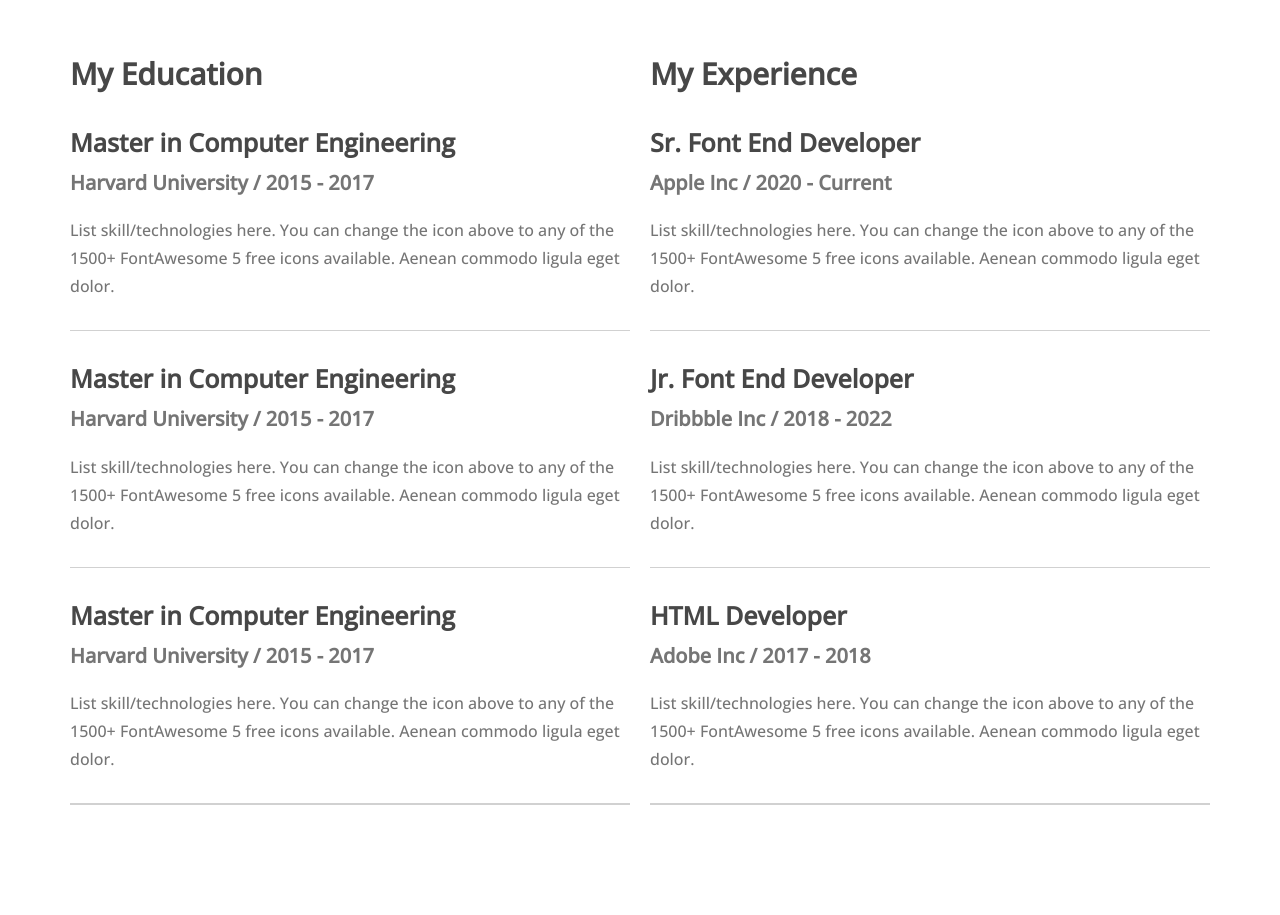
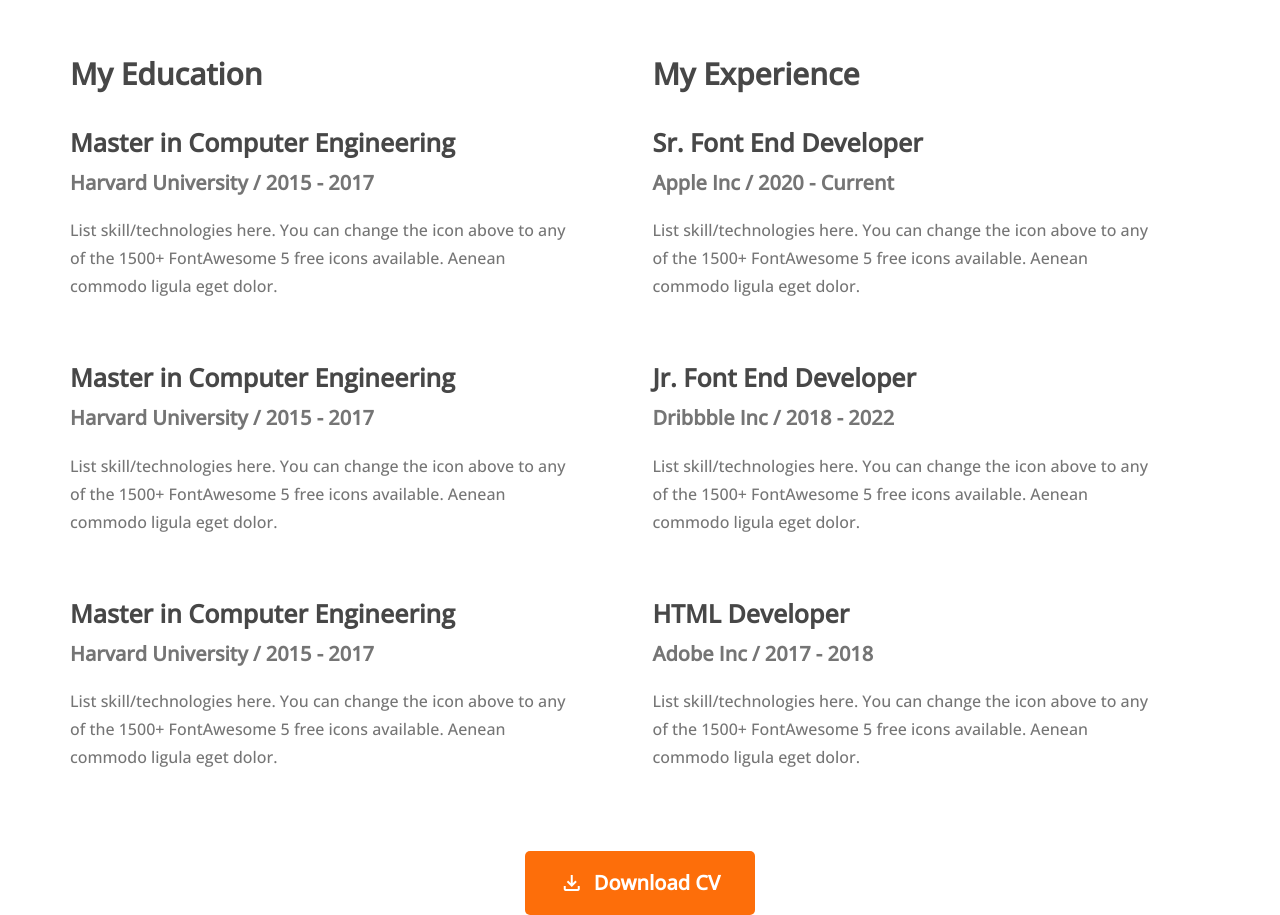
Before and after one commit to SayhanA/developer-portfolio, a plain HTML site: page index.html in a window 1280 px wide. Shown: the part 2740-3655 px from the top of the page. Before the commit the page ends 3545 px from the top, so only its background shows below. Drawn offline with nearby package versions, Linux system fonts and the light colour scheme.

Commit message:
third add

```diff
--- a/index.html
+++ b/index.html
@@ -10,6 +10,7 @@
     <link rel="stylesheet" href="/../../My/Other/CSS/all.min.css">
     <script src="https://kit.fontawesome.com/c756527c45.js" crossorigin="anonymous"></script>
     <link rel="stylesheet" href="https://fonts.googleapis.com/css2?family=Material+Symbols+Outlined:opsz,wght,FILL,GRAD@20..48,100..700,0..1,-50..200" />
+
 </head>
 <body>
     <header>
@@ -124,7 +125,7 @@
                             </ul>
                         </li>
                         <li>
-                            <ul class="sesume-ser">
+                            <ul class="sesume-ser" id="last">
                                 <li><h4>Master in Computer Engineering</h4></li>
                                 <li class="resume-year">Harvard University / 2015 - 2017</li>
                                 <li>List skill/technologies here. You can change the icon above
@@ -154,7 +155,7 @@
                             </ul>
                         </li>
                         <li>
-                            <ul class="sesume-ser">
+                            <ul class="sesume-ser" id="last">
                                 <li><h4>HTML Developer</h4></li>
                                 <li class="resume-year">Adobe Inc / 2017 - 2018</li>
                                 <li>List skill/technologies here. You can change the icon above
@@ -165,8 +166,10 @@
 
                     </ul>
                 </div>
-
             </div>
+            <button class="btn-primary"><span class="material-symbols-outlined">
+                download
+                </span>Download CV</button>
         </section>
     </main>
 </body>
--- a/styles/portfolio.css
+++ b/styles/portfolio.css
@@ -206,12 +206,14 @@ main{
 }
 
 /* Resume Styles */
-.resume{
-
+.resume {
+    display: flex;
+    flex-direction: column;
+    align-items: center;
 }
 .resume-content{
     display: flex;
-    gap: 20px;
+    gap: 25px;
 }
 .section-title{
     margin-bottom: 113px;
@@ -231,7 +233,7 @@ main{
     color: #474747;
     margin-bottom:30px ;
 }
-.my-education ul{
+.my-education>ul{
     border-bottom: 1px solid #D1D1D1;
 }
 .sesume-ser h4{
@@ -255,4 +257,16 @@ main{
     font-size: 16px;
     line-height: 28px;
     padding-bottom: 30px;
+    padding-right: 50px;
 }
+.my-education>ul:last-child{
+    /* background-color: red; */
+    border-bottom: 0px;
+    margin-bottom: 50px;
+}
+.resume .btn-primary{
+    display: flex;
+    justify-content: center;
+    align-items: center;
+    gap: 10px;
+}
```
